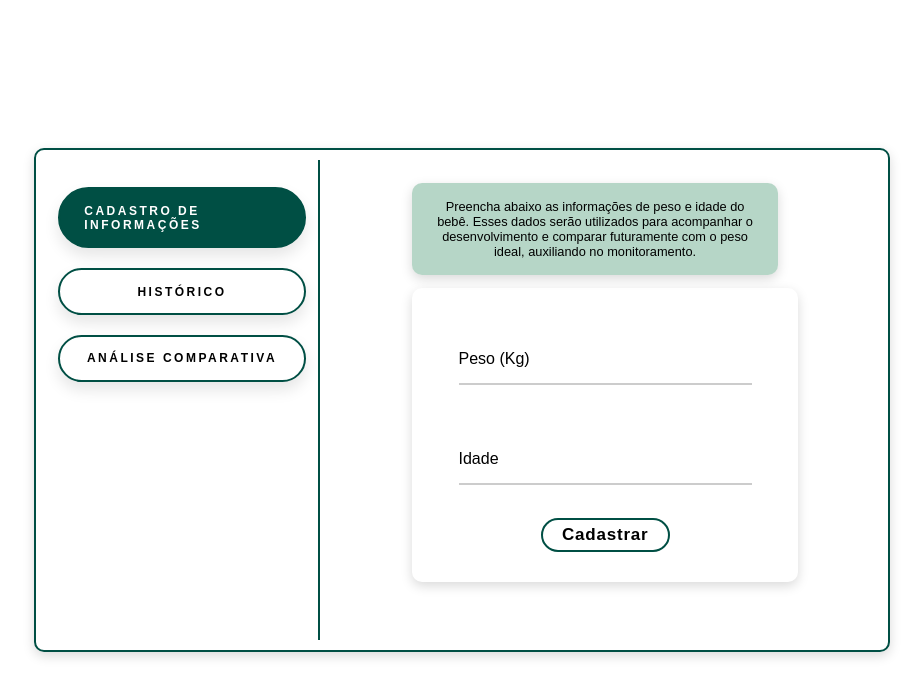
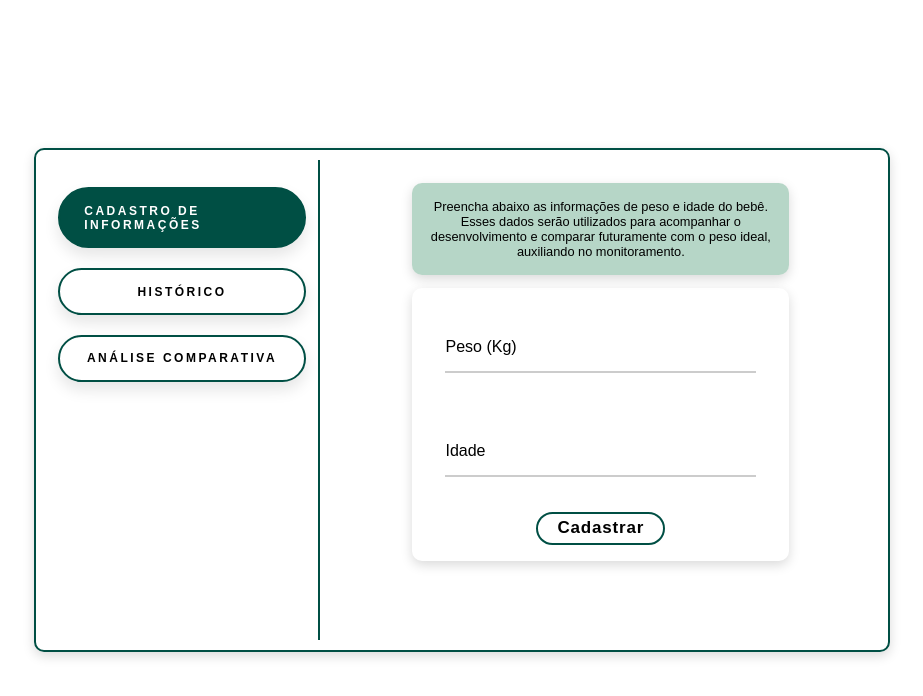
Before and after one commit to davi-dc7/pmg-es-2025-1-ti1-2401100-baby-co, a website: page codigo/Guilherme/html/index.html in a window 1280 px wide. Shown: the whole page, without its empty margins (178-1101 px from the left). Drawn offline with Linux system fonts and the light colour scheme.

Commit message:
Correção de formatação css

```diff
--- a/codigo/Guilherme/css/index.css
+++ b/codigo/Guilherme/css/index.css
@@ -41,7 +41,7 @@ main {
     padding: 1rem;
     border-radius: 10px;
     box-shadow: 0 4px 12px rgba(0, 0, 0, 0.15);
-    width: 87%;
+
     text-align: center;
 }
 
@@ -51,9 +51,13 @@ main {
     align-items: center;
     justify-content: center;
     flex-direction: column;
-    width: 85%;
-    padding: 30px;
+    padding: 1rem;
     border-radius: 10px;
+}
+
+.CadastroPeso p,
+.CadastroPeso form {
+    width: 90%;
 }
 
 .CadastroPeso > form > div {
```
Also changed, not shown: codigo/Guilherme/html/index.html (+2 -2 lines).
